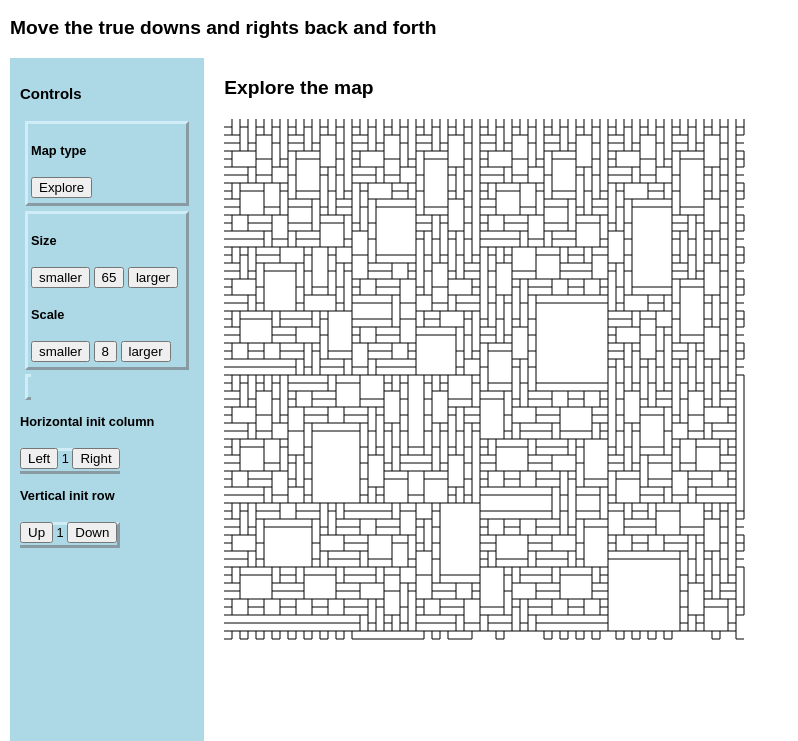
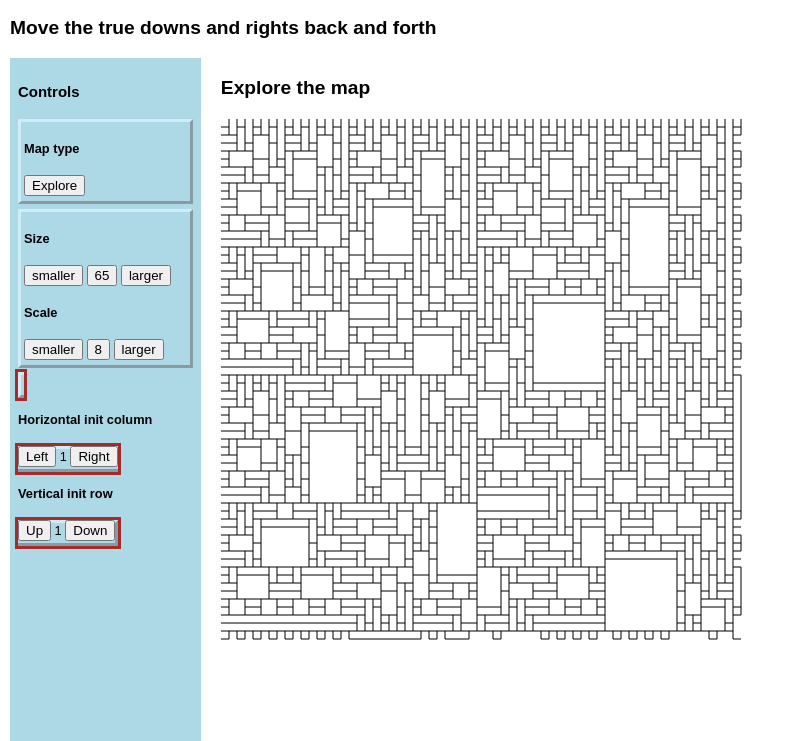
Before and after one commit to Jakeoil/math, a plain HTML site: page coylean.html in a window 1280 px wide. Both pictures are taken after a click on the button "Legacy". Shown: the part 59-800 px from the top of the page, without its empty margins (0-798 px from the left). Drawn offline with Linux system fonts and the light colour scheme.

Commit message:
Less logging. Try to fix div

```diff
--- a/coylean.html
+++ b/coylean.html
@@ -39,7 +39,7 @@
                         <button id="scale-inc" onClick="clickScaleInc()">larger</button>
                     </div>
                 </div>
-                <section class="control-group explore">
+                <div class="control-group explore">
                     <h4>Horizontal init column</h4>
                     <button id="rights-left" onClick="clickLeft()">Left</button>
                     <label id="rights-pos"></label>
@@ -49,7 +49,7 @@
                     <button id="downs-up" onClick="clickUp()">Up</button>
                     <label id="downs-pos"></label>
                     <button id="downs-down" onClick="clickDown()">Down</button>
-                </section>
+                </div>
             </div>
             <div id="content">
                 <div id="explore-map">
--- a/coylean.js
+++ b/coylean.js
@@ -326,12 +326,11 @@ function coyleanExploration() {
         let i = 0;
         rightMatrix[i][j] = true;
         for (i = 0; i < numColumns ; i++) {
-            const a = reaction(
-                downMatrix[j][i],   // this is correct
-                rightMatrix[i][j],
-                i, j);
-            downMatrix[j+1][i] = a[0];
-            rightMatrix[i+1][j]= a[1];
+            [ downMatrix[j+1][i] = a[0], rightMatrix[i+1][j]= a[1] ] =
+                reaction(
+                    downMatrix[j][i],   // this is correct
+                    rightMatrix[i][j],
+                    i, j);
         }
     }
     return [downMatrix, rightMatrix];
--- a/math.css
+++ b/math.css
@@ -41,9 +41,20 @@ canvas.apple-ii
 #controls {
   /* outline: 3px solid blue; */
   flex: 1;
-  padding: 10px;
+  padding: 8px;
   background: lightblue;
 }
+
+.control-group {
+  border: 3px outset rgb(208, 236, 246);
+  margin: 0px 0px 5px 0px;
+  padding: 0px 0px 5px 3px;
+}
+.explore {
+  display: block;
+  outline: 3px solid brown;
+}
+
 #content {
   /* outline: 3px solid greenyellow; */
   flex: 6;
@@ -51,12 +62,3 @@ canvas.apple-ii
   padding-left: 10px;
   overflow: scroll;
 }
-.control-group {
-  border: 3px outset rgb(208, 236, 246);
-  margin: 5px;
-  padding-left: 3px;
-  padding-bottom: 5px;
-}
-.explore {
-  display: block;
-}
```
